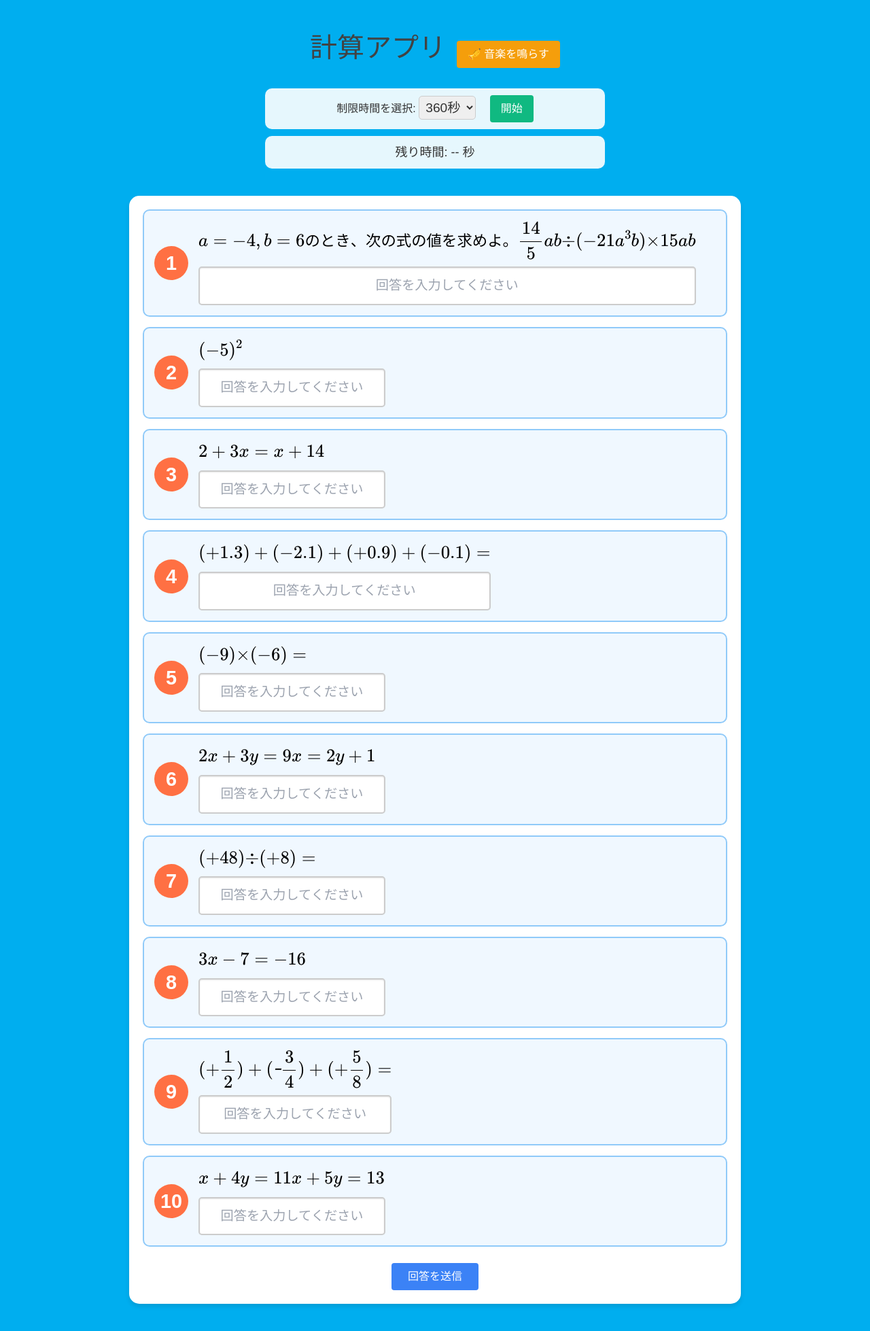
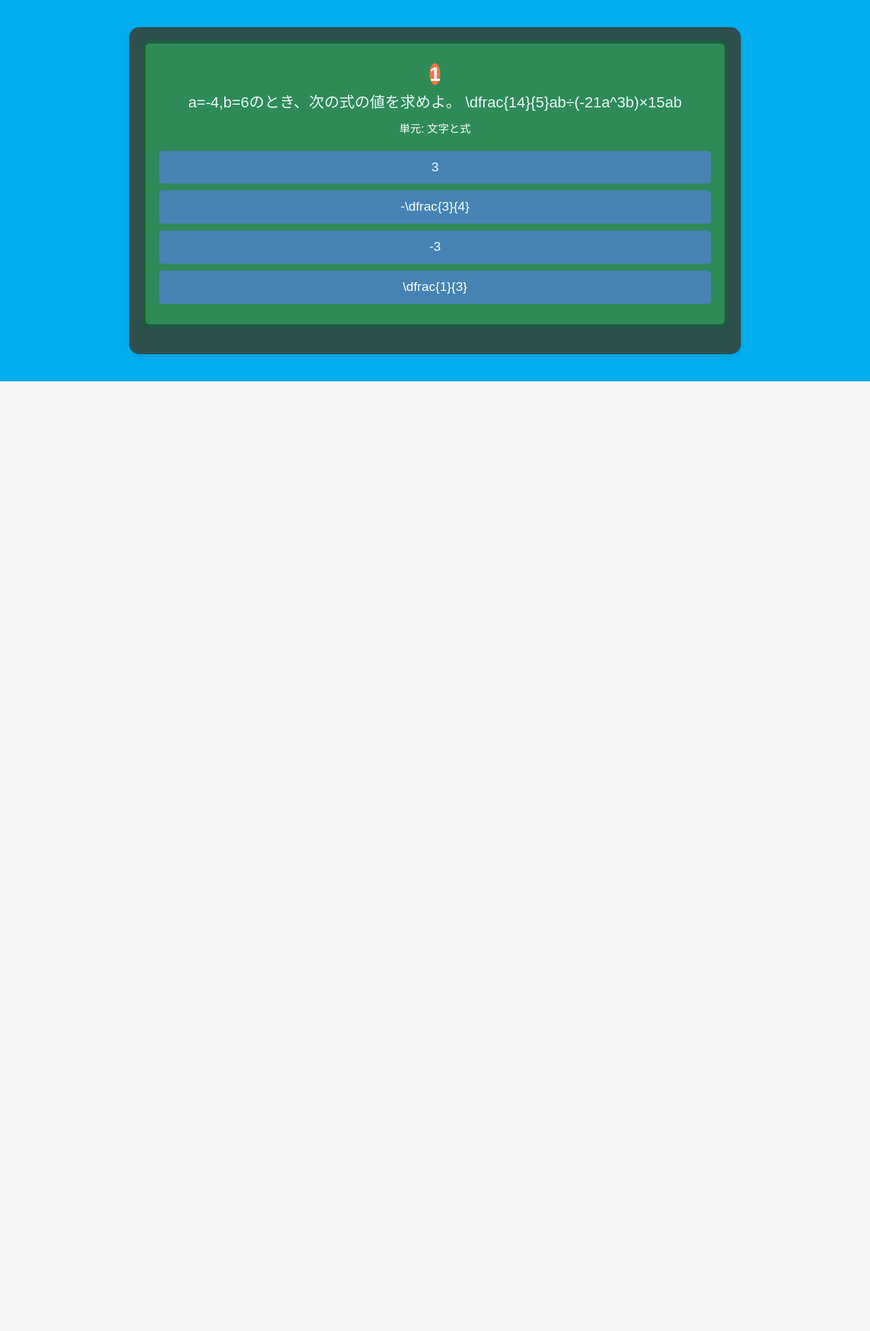
Before and after one commit to Ikedasan77/demoapps, a Django app: page /quiz/ in a window 1280 px wide. Shown: the whole page at 68% size. After the commit the page ends 561 px from the top, so only its background shows below. Run offline with Django 5.2, Linux system fonts and the light colour scheme; data comes from the database, SQL or seed files in the repository.

Commit message:
問題画面を４肢択一形式に変更

```diff
--- a/quiz/mathquiz/templates/mathquiz/quiz.html
+++ b/quiz/mathquiz/templates/mathquiz/quiz.html
@@ -1,180 +1,162 @@
-{% load static %}  <!-- Djangoの静的ファイル読み込みを使う -->
-
+{% load static %}
 <!DOCTYPE html>
 <html lang="ja">
 <head>
     <meta charset="UTF-8">
     <meta name="viewport" content="width=device-width, initial-scale=1.0">
     <link rel="stylesheet" href="https://cdn.jsdelivr.net/npm/tailwindcss@2.2.19/dist/tailwind.min.css">
-    <link rel="icon" href="{% static 'favicon.ico' %}">  <!-- ファビコンのリンクを追加 -->
+    <link rel="icon" href="{% static 'favicon.ico' %}">
     <title>計算アプリ</title>
     <script type="text/javascript" async
         src="https://cdnjs.cloudflare.com/ajax/libs/mathjax/3.2.2/es5/tex-mml-chtml.js">
-    </script>  <!-- MathJaxライブラリを読み込んでLaTeX形式の数式をレンダリング -->
+    </script>
     <style>
-        /* 変更: 背景全体に左右の余白部分を配色 */
         body {
             background: linear-gradient(to right, #00AEEF, #00AEEF) no-repeat, #f5f5f5;
             background-size: 100vw 100%;
-            font-family: 'Noto Sans JP', sans-serif; /* 読みやすいフォントを指定 */
+            font-family: 'Noto Sans JP', sans-serif;
         }
-
-        /* 問題・回答部分の中央表示 */
         .quiz-container {
-            background-color: #ffffff;
+            background-color: #2F4F4F; /* ダークスレートグレー */
             padding: 20px;
             border-radius: 15px;
             box-shadow: 0 4px 6px rgba(0, 0, 0, 0.1);
             max-width: 900px;
             margin: 40px auto;
+            color: #ffffff;
+        }
+        .question-container {
+            background-color: #2E8B57; /* 黒板グリーン */
+            padding: 20px;
+            border-radius: 10px;
+            margin-bottom: 20px;
             text-align: center;
+            border: 4px solid #1C5E3B; /* 黒板の淵を細く調整 */
         }
-
-        /* 問題カードデザイン */
-        .question-container {
-            display: flex; /* 変更: 問題番号と問題文を横並びに */
-            align-items: center; /* 縦の中央揃え */
-            margin-bottom: 15px;
-            background-color: #f0f8ff; /* 薄い青色 */
-            border-radius: 10px;
-            padding: 15px;
-            text-align: left;
-            border: 2px solid #90caf9; /* 枠線を強調 */
-        }
-
-        /* 番号デザイン */
         .question-number {
-            display: inline-block;
-            font-size: 1.8rem; /* 大きめのフォントサイズ */
+            font-size: 1.8rem;
             font-weight: bold;
             color: white;
-            background-color: #ff7043; /* オレンジ色の丸背景 */
-            width: 50px; /* 変更: 幅を広げて安定感を増加 */
-            height: 50px; /* 変更: 高さも調整 */
+            background-color: #FF7043;
+            width: 50px;
+            height: 50px;
             line-height: 50px;
             text-align: center;
-            border-radius: 50%; /* 丸くする */
-            margin-right: 15px; /* 問題文との間隔を広げる */
+            border-radius: 50%;
+            margin: 0 auto 10px;
         }
-
-        /* 問題文のスタイル */
         .question-text {
-            font-size: 1.4rem; /* 文字をさらに大きく */
-            white-space: pre-wrap; /* 改行を保持 */
+            font-size: 1.4rem;
+            color: #F0F8FF;
         }
-
-        /* 入力欄のデザイン */
-        .answer-input {
+        .choices {
+            margin-top: 20px;
+        }
+        .choice {
+            background-color: #4682B4;
+            color: white;
+            border-radius: 5px;
+            padding: 10px;
+            margin: 10px 0;
+            cursor: pointer;
+            font-size: 1.2rem;
+            transition: background-color 0.3s;
+            display: block;
+            text-align: center;
             width: 100%;
-            padding: 12px;
-            border: 2px solid #ccc;
+        }
+        .choice:hover {
+            background-color: #5A9BD4;
+        }
+        .result-container {
+            margin-top: 20px;
+        }
+        .result-message {
+            font-size: 1.4rem;
+            font-weight: bold;
+        }
+        button {
+            background-color: #4682B4;
+            color: white;
             border-radius: 5px;
-            text-align: center;
-            font-size: 1.2rem;
-            box-shadow: inset 0 1px 2px rgba(0, 0, 0, 0.1);
-            margin-top: 10px; /* 変更: 入力欄と問題文の間隔を調整 */
+            padding: 10px 20px;
+            font-size: 1.1rem;
+            cursor: pointer;
         }
-
-        /* 背景部分の視認性向上 */
-        .timer-container, #timer {
-            color: #333;
-            background-color: rgba(255, 255, 255, 0.9); /* 白地に透明感を追加 */
-            padding: 10px;
-            border-radius: 10px;
-            max-width: 500px;
-            margin: 10px auto;
-            text-align: center;
-        }
-
-        select {
-            padding: 5px;
-            font-size: 1.2rem;
-            border: 1px solid #ccc;
-            border-radius: 5px;
-        }
-
-        /* タイトルのスタイル */
-        h1 {
-            font-size: 2.5rem;
-            color: #424242;
-            margin-bottom: 20px;
+        button:hover {
+            background-color: #5A9BD4;
         }
     </style>
 </head>
 <body>
-    <div class="flex justify-center items-center mt-10">
-        <h1>計算アプリ</h1>
-        <button onclick="playMusic()" class="ml-4 bg-yellow-500 text-white px-4 py-2 rounded hover:bg-yellow-600">🎺 音楽を鳴らす</button>
+    <div class="quiz-container">
+        <!-- 問題セクション -->
+        <div id="question-section" class="question-container">
+            <span class="question-number" id="question-number">1</span>
+            <p class="question-text" id="question-text"></p>
+            <p class="question-category" id="question-category" style="margin-top: 10px; font-size: 1rem;">
+                単元: <span id="category-name"></span>
+            </p>
+            <div id="choices" class="choices"></div>
+        </div>
+
+        <!-- 解説セクション -->
+        <div id="explanation-section" class="question-container" style="display: none;">
+            <p id="result-message" class="result-message"></p>
+            <p id="explanation-text" class="question-text"></p>
+            <button onclick="goToNextQuestion()">次の問題へ</button>
+        </div>
     </div>
 
-    <div class="timer-container">
-        <label for="timer-select" class="timer-label">制限時間を選択:</label>
-        <select id="timer-select">
-            <option value="360">360秒</option>
-            <option value="480">480秒</option>
-            <option value="600">600秒</option>
-        </select>
-        <button onclick="startTimer()" class="ml-4 bg-green-500 text-white px-4 py-2 rounded hover:bg-green-600">開始</button>
-    </div>
+    <script>
+        let currentQuestionIndex = 0;
 
-    <div id="timer" class="text-center text-lg mt-4">残り時間: -- 秒</div>
+        // Djangoからのデータを取得
+        const questions = JSON.parse(`{{ questions|safe|escapejs }}`);
 
-    <div class="quiz-container">
-        <form id="quiz-form" method="post" action="/result/"> <!-- 解説画面に遷移するURLを設定 -->
-            {% csrf_token %} <!-- CSRFトークンを追加 -->
-            {% for question in questions %}
-                <div class="question-container">
-                    <span class="question-number">{{ forloop.counter }}</span>
-                    <div>
-                        <p class="question-text">\( \displaystyle {{ question.text }} \)</p>
-                        <input type="text" id="answer_{{ forloop.counter0 }}" name="answer_{{ forloop.counter0 }}"
-                               class="answer-input" placeholder="回答を入力してください">
-                        <!-- hidden フィールドで question.id を送信 -->
-                        <input type="hidden" name="question_id_{{ forloop.counter0 }}" value="{{ question.id }}">
-                    </div>
-                </div>
-            {% endfor %}
-            <div class="text-center mt-6">
-                <button type="submit" class="bg-blue-500 text-white px-6 py-2 rounded hover:bg-blue-600">
-                    回答を送信
-                </button>
-            </div>
-        </form>
-    </div>
+        function loadQuestion() {
+            const question = questions[currentQuestionIndex];
+            document.getElementById('question-number').textContent = currentQuestionIndex + 1;
+            document.getElementById('question-text').textContent = question.text;
+            document.getElementById('category-name').textContent = question.category || "未分類";
 
-    <!-- 音楽再生用のJavaScript -->
-    <script>
-        let musicAudio = new Audio("{% static 'audio/thinkingtime2.mp3' %}");
-        musicAudio.volume = 0.75;
-
-        function playMusic() {
-            musicAudio.play();
+            // 選択肢をランダムに表示
+            const choicesContainer = document.getElementById('choices');
+            choicesContainer.innerHTML = ''; // 既存の選択肢をクリア
+            question.choices.forEach(choice => {
+                const choiceButton = document.createElement('button');
+                choiceButton.textContent = choice;
+                choiceButton.className = 'choice';
+                choiceButton.onclick = () => submitAnswer(choice, question.correct_answer);
+                choicesContainer.appendChild(choiceButton);
+            });
         }
 
-        let timer = 0;
-        let timerInterval;
+        function submitAnswer(selectedAnswer, correctAnswer) {
+            const resultMessage = selectedAnswer === correctAnswer ? "正解です！" : "不正解です。";
+            const explanation = questions[currentQuestionIndex].explanation;
 
-        function startTimer() {
-            const timerSelect = document.getElementById('timer-select');
-            timer = parseInt(timerSelect.value);
+            document.getElementById('result-message').textContent = resultMessage;
+            document.getElementById('explanation-text').textContent = "解説: " + explanation;
 
-            const timerElement = document.getElementById('timer');
-            timerElement.textContent = `残り時間: ${timer}秒`;
+            document.getElementById('question-section').style.display = "none";
+            document.getElementById('explanation-section').style.display = "block";
+        }
 
-            if (timerInterval) {
-                clearInterval(timerInterval);
+        function goToNextQuestion() {
+            currentQuestionIndex++;
+
+            if (currentQuestionIndex < questions.length) {
+                document.getElementById('question-section').style.display = "block";
+                document.getElementById('explanation-section').style.display = "none";
+                loadQuestion();
+            } else {
+                window.location.href = "/results/"; // 結果画面にリダイレクト
             }
+        }
 
-            timerInterval = setInterval(() => {
-                timer--;
-                timerElement.textContent = `残り時間: ${timer}秒`;
-                if (timer <= 0) {
-                    clearInterval(timerInterval);
-                    timerElement.textContent = '時間切れ!';
-                    document.getElementById('quiz-form').submit();
-                }
-            }, 1000);
-        }
+        // 初期ロード
+        loadQuestion();
     </script>
 </body>
 </html>
--- a/quiz/mathquiz/views.py
+++ b/quiz/mathquiz/views.py
@@ -1,138 +1,111 @@
-from django.shortcuts import render, redirect  # 必要なDjangoモジュールをインポート
-from .models import Question  # モデルのインポート
-import random  # ランダム選択に使用
+from django.shortcuts import render, redirect
+from .models import Question
+import random
+from django.http import JsonResponse
+import json  # jsonモジュールのインポート
 
-# 部分一致の許容
+# 回答の正規化
 def normalize_answer(answer):
-    """
-    回答の正規化処理を行う補助関数。
-    例: スペース除去や小文字化など。
-    """
-    # 余分なスペースを除去
-    answer = answer.strip()
-    # 必要に応じて小文字変換などの正規化を追加
-    return answer
+    return answer.strip()
 
 def is_correct(user_answer, correct_answer):
-    """
-    ユーザーの回答と正解の比較を行う補助関数。
-    """
-    # 正規化して比較
     return normalize_answer(user_answer) == normalize_answer(correct_answer)
 
-# トップページ表示ビュー
+# トップページビュー
 def home(request):
-    """
-    トップページを表示するビュー。
-    """
-    return render(request, 'mathquiz/home.html')  # トップページ用テンプレートを表示
+    return render(request, 'mathquiz/home.html')
 
-# 問題表示ビュー（GET専用）
+# 問題表示ビュー
 def quiz_view(request):
-    """
-    問題を表示するビュー。
-    ランダムに10問を取得してテンプレートに渡します。
-    """
-    if request.method == 'GET':  # GETリクエストの場合
-        questions = list(Question.objects.all())  # データベースからすべての問題を取得
-        num_questions = 10  # 出題する問題数
-        selected_questions = random.sample(questions, min(num_questions, len(questions)))  # ランダムに10問選択
+    if request.method == 'GET':
+        # データベースから全ての問題を取得し、関連する不正解肢も一緒に取得
+        questions = list(Question.objects.prefetch_related('incorrect_choices').all())
 
-        # 選択した問題をテンプレートに渡す
-        return render(request, 'mathquiz/quiz.html', {'questions': selected_questions})
+        # 出題する問題数を指定（例: 10問）
+        num_questions = 10
+        selected_questions = random.sample(questions, min(num_questions, len(questions)))
 
-    # GET以外のリクエストはクイズ画面にリダイレクト
+        # 4肢択一形式の選択肢を構築
+        questions_with_choices = []
+        for question in selected_questions:
+            # 不正解の選択肢を取得
+            incorrect_choices = [choice.text for choice in question.incorrect_choices.all()]
+            # 正解を追加
+            all_choices = incorrect_choices + [question.correct_answer]
+            # 選択肢をランダムに並び替え
+            random.shuffle(all_choices)
+
+            # 問題データを構築
+            questions_with_choices.append({
+                'id': question.id,
+                'text': question.text,
+                'choices': all_choices,  # 選択肢（ランダム）
+                'category': question.category.name if question.category else '',  # 単元名
+            })
+
+        # テンプレートに渡す
+    return render(request, 'mathquiz/quiz.html', {
+        'questions': json.dumps(questions_with_choices, ensure_ascii=False)
+    })
+
+    # GET以外のリクエストはリダイレクト
     return redirect('quiz')
 
-# 解答処理ビュー（POST専用）
+# 解答処理ビュー
 def submit_quiz_view(request):
-    """
-    解答を処理するビュー。
-    解答を採点し、結果をテンプレートに渡すための処理を行います。
-    """
-    if request.method == 'POST':  # POSTリクエストのみ処理
-        score = 0  # 正解数を初期化
-        wrong_questions = []  # 間違えた問題のリスト
-        questions = []  # 出題された問題のリスト
+    if request.method == 'POST':
+        score = 0
+        wrong_questions = []
+        questions = []
 
-        # ユーザーの解答を処理
-        for i in range(10):  # 最大10問の解答を処理
-            user_answer_str = request.POST.get(f'answer_{i}')  # 回答内容を取得
-            question_id = request.POST.get(f'question_id_{i}')  # 問題IDを取得
+        for i in range(10):
+            user_answer = request.POST.get(f'answer_{i}')
+            question_id = request.POST.get(f'question_id_{i}')
 
-            # デバッグ: 取得データを出力
-            print(f"Debug: Received answer_{i} = {user_answer_str}")
-            print(f"Debug: Received question_id_{i} = {question_id}")
-
-            if not question_id:  # 問題IDが存在しない場合スキップ
+            if not question_id:
                 continue
 
             try:
-                question_id = int(question_id)  # IDを整数に変換
-                question = Question.objects.get(id=question_id)  # データベースから該当問題を取得
-                questions.append(question)  # 出題された問題をリストに追加
-            except (Question.DoesNotExist, ValueError):  # 問題が見つからない場合またはIDが不正な場合
+                question_id = int(question_id)
+                question = Question.objects.get(id=question_id)
+                questions.append(question)
+            except (Question.DoesNotExist, ValueError):
                 continue
 
-            # 回答を判定
-            is_correct_flag = False
-            if user_answer_str:  # 回答が入力されている場合
-                if is_correct(user_answer_str, str(question.correct_answer)):  # 正解と比較
-                    score += 1  # 正解数を加算
-                    is_correct_flag = True
+            if user_answer and is_correct(user_answer, str(question.correct_answer)):
+                score += 1
+            else:
+                wrong_questions.append(question.id)
 
-            # 不正解の場合にリストへ追加
-            if not is_correct_flag:
-                wrong_questions.append(question.id)  # 問題のIDのみを保存
+        request.session['score'] = score
+        request.session['wrong_questions'] = wrong_questions
+        request.session['questions'] = [q.id for q in questions]
 
-        # セッションに結果を保存
-        request.session['score'] = score  # スコアをセッションに保存
-        request.session['wrong_questions'] = wrong_questions  # 間違えた問題のIDを保存
-        request.session['questions'] = [q.id for q in questions]  # 出題された問題のIDを保存
-
-        # デバッグ用にセッションデータを確認
-        print("Debug: Session Data - Score:", request.session.get('score'))
-        print("Debug: Session Data - Wrong Question IDs:", request.session.get('wrong_questions'))
-        print("Debug: Session Data - Question IDs:", request.session.get('questions'))
-
-        # 結果画面にリダイレクト
         return redirect('result')
 
-    # POST以外のリクエストはクイズ画面にリダイレクト
     return redirect('quiz')
 
 # 結果表示ビュー
 def result_view(request):
-    """
-    結果画面を表示するビュー。
-    セッションに保存されたスコアや間違えた問題をテンプレートに渡します。
-    """
-    score = request.session.get('score', 0)  # セッションからスコアを取得（デフォルトは0）
-    wrong_question_ids = request.session.get('wrong_questions', [])  # セッションから間違えた問題のIDを取得
-    questions_ids = request.session.get('questions', [])  # セッションから出題された問題のIDを取得
+    score = request.session.get('score', 0)
+    wrong_question_ids = request.session.get('wrong_questions', [])
+    questions_ids = request.session.get('questions', [])
 
-    # データベースから問題を取得
-    questions = Question.objects.filter(id__in=questions_ids)  # 出題された問題
-    wrong_questions = Question.objects.filter(id__in=wrong_question_ids)  # 間違えた問題
+    questions = Question.objects.filter(id__in=questions_ids)
+    wrong_questions = Question.objects.filter(id__in=wrong_question_ids)
 
-    # 間違えた問題を辞書形式で処理（解説付き）
     wrong_questions_data = [
         {
             'text': question.text,
-            'explanation': question.explanation,  # 解説を含める
-            'correct_answer': question.correct_answer  # 正解も含める
+            'explanation': question.explanation,
+            'correct_answer': question.correct_answer
         }
         for question in wrong_questions
     ]
 
-    # デバッグ用のログ出力
-    print("Debug: Questions =", questions)
-    print("Debug: Wrong Questions =", wrong_questions)
+    total_score = len(questions) * 10
+    score_percent = (score / total_score) * 100 if total_score > 0 else 0
 
-    total_score = len(questions) * 10  # 各問題10点満点として総得点を計算
-    score_percent = (score / total_score) * 100 if total_score > 0 else 0  # パーセンテージを計算
-
-    # アドバイスの例
     if score_percent == 100:
         advice = "素晴らしい！完全に理解しています！"
     elif score_percent >= 80:
@@ -142,12 +115,11 @@ def result_view(request):
     else:
         advice = "復習が必要です。間違えた問題を確認しましょう。"
 
-    # 結果をテンプレートに渡してレンダリング
     return render(request, 'mathquiz/result.html', {
         'score': score,
         'total_score': total_score,
         'score_percent': score_percent,
-        'wrong_questions': wrong_questions_data,  # 修正: 辞書形式で解説を渡す
+        'wrong_questions': wrong_questions_data,
         'questions': questions,
         'advice': advice
     })
```
